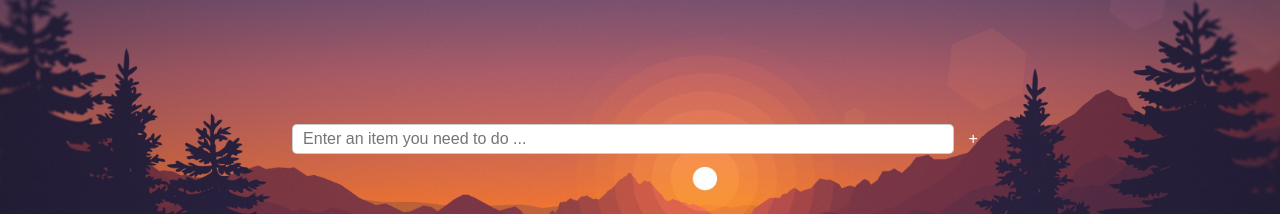
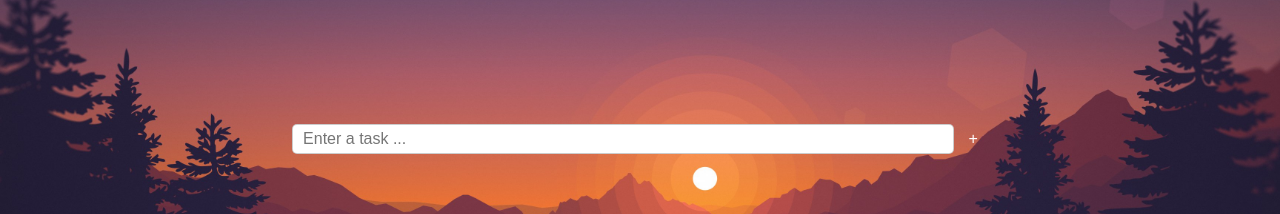
Before and after one commit to karimsa/sample-todo-app, a plain HTML site: page index.html in a window 1280 px wide. Shown: the part 256-470 px from the top of the page. Drawn offline with Linux system fonts and the light colour scheme.

Commit message:
make placeholder shorter

```diff
--- a/index.html
+++ b/index.html
@@ -18,7 +18,7 @@
     <div class="full">
         <div class="wrapper">
             <div class="controls">
-                <input id="inTodo" type="text" placeholder="Enter an item you need to do ...">
+                <input id="inTodo" type="text" placeholder="Enter a task ...">
                 <button id="add">+</button>
             </div>
             <ul id="list"></ul>
```
